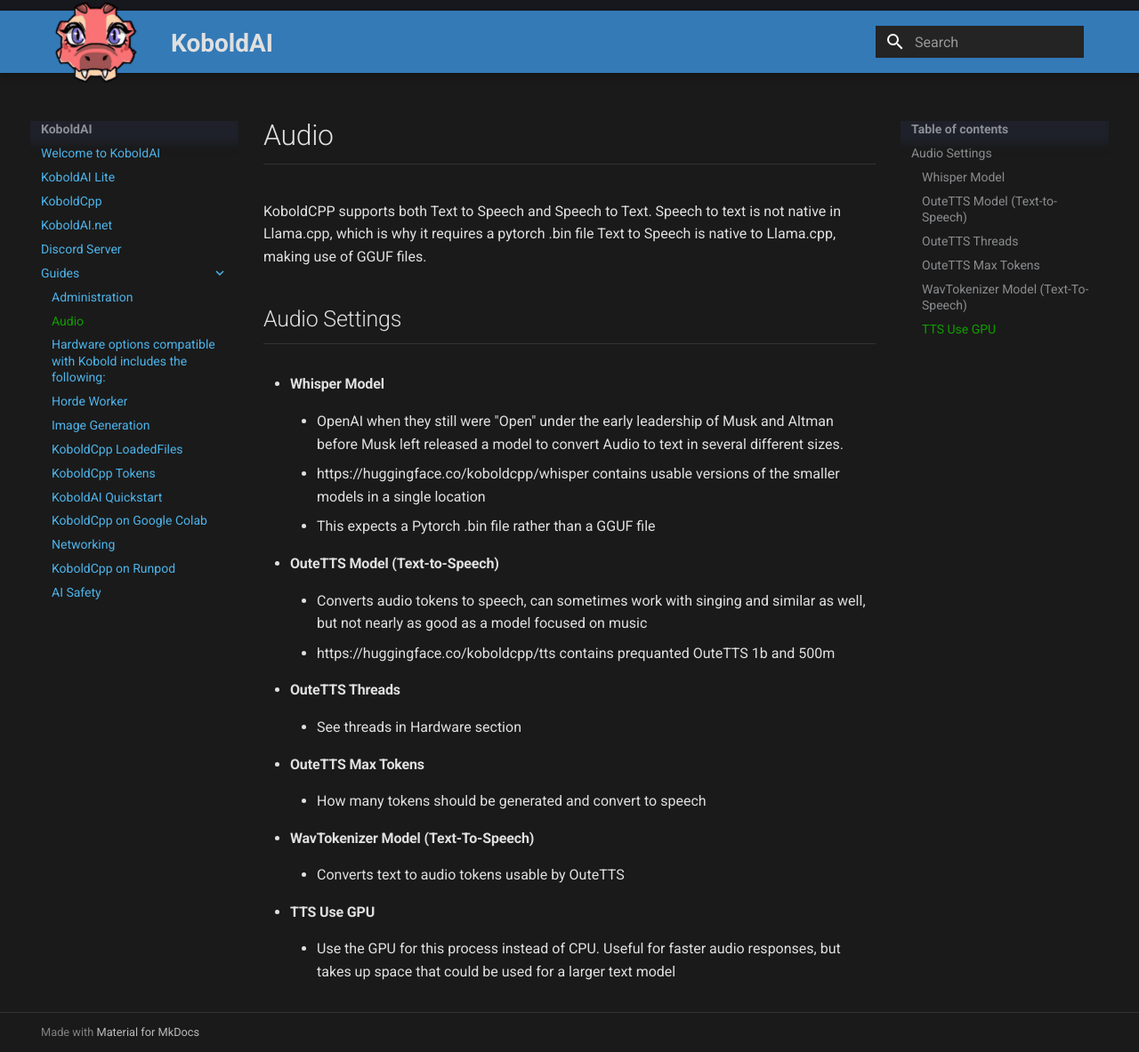
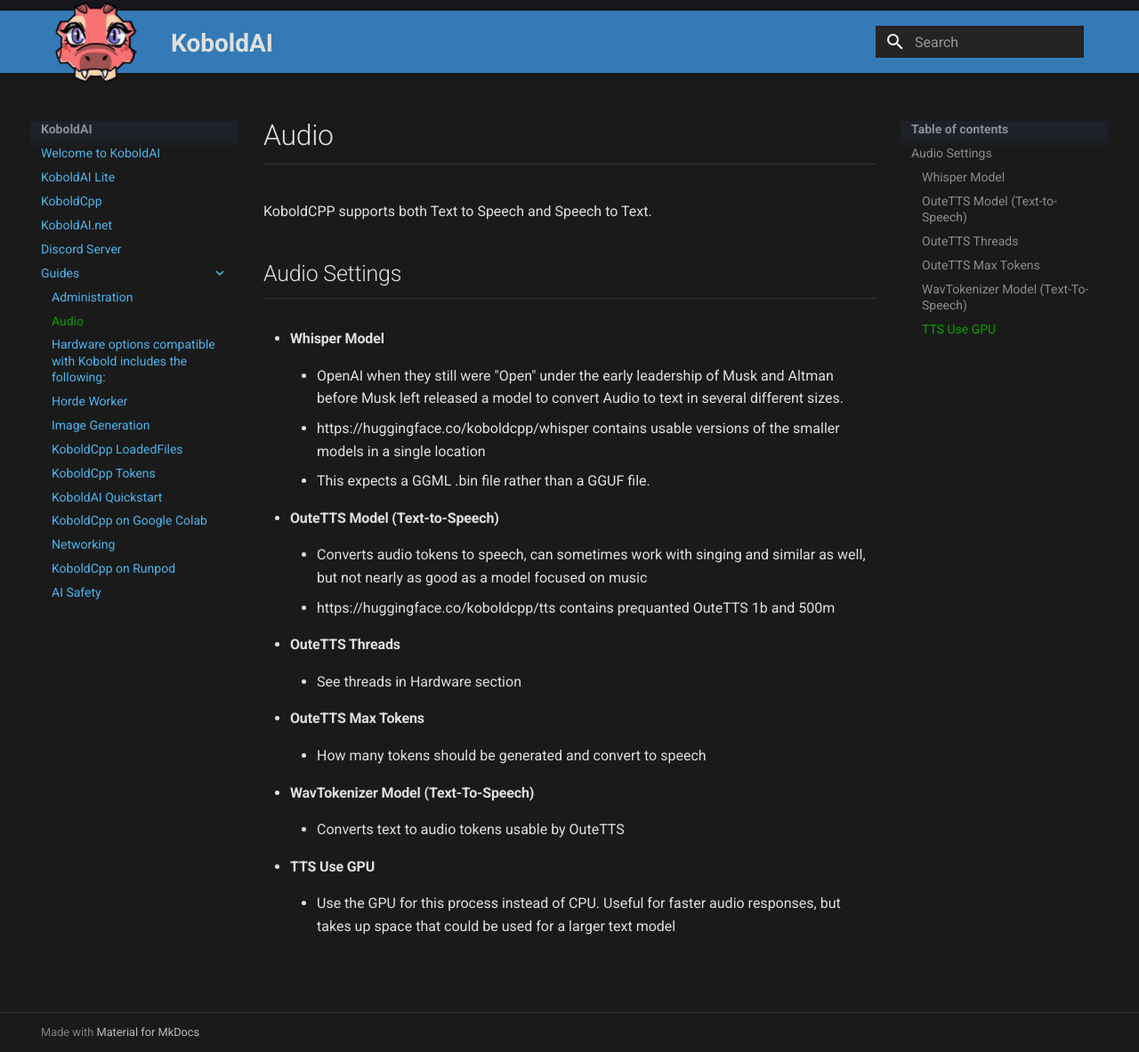
Before and after one commit to henk717/koboldai.com, an MkDocs documentation site: the page built from docs/Guides/KoboldCpp_Audio.md, in a window 1280 px wide and 1183 px high. Shown: the whole window at 89% size. Built offline with MkDocs 1.6.1 and Material for MkDocs 9.7.7, drawn with Linux system fonts in a browser that asks for light colours.

Commit message:
was too fast and didnt check responses on discord first.

```diff
--- a/docs/Guides/KoboldCpp_Audio.md
+++ b/docs/Guides/KoboldCpp_Audio.md
@@ -1,13 +1,11 @@
 # Audio
 KoboldCPP supports both Text to Speech and Speech to Text.
-Speech to text is not native in Llama.cpp, which is why it requires a pytorch .bin file
-Text to Speech is native to Llama.cpp, making use of GGUF files.
 
 ## Audio Settings
 - #### Whisper Model
     - OpenAI when they still were "Open" under the early leadership of Musk and Altman before Musk left released a model to convert Audio to text in several different sizes.
     - https://huggingface.co/koboldcpp/whisper contains usable versions of the smaller models in a single location
-    - This expects a Pytorch .bin file rather than a GGUF file
+    - This expects a GGML .bin file rather than a GGUF file.
 - #### OuteTTS Model (Text-to-Speech)
     - Converts audio tokens to speech, can sometimes work with singing and similar as well, but not nearly as good as a model focused on music
     - https://huggingface.co/koboldcpp/tts contains prequanted OuteTTS 1b and 500m
```
